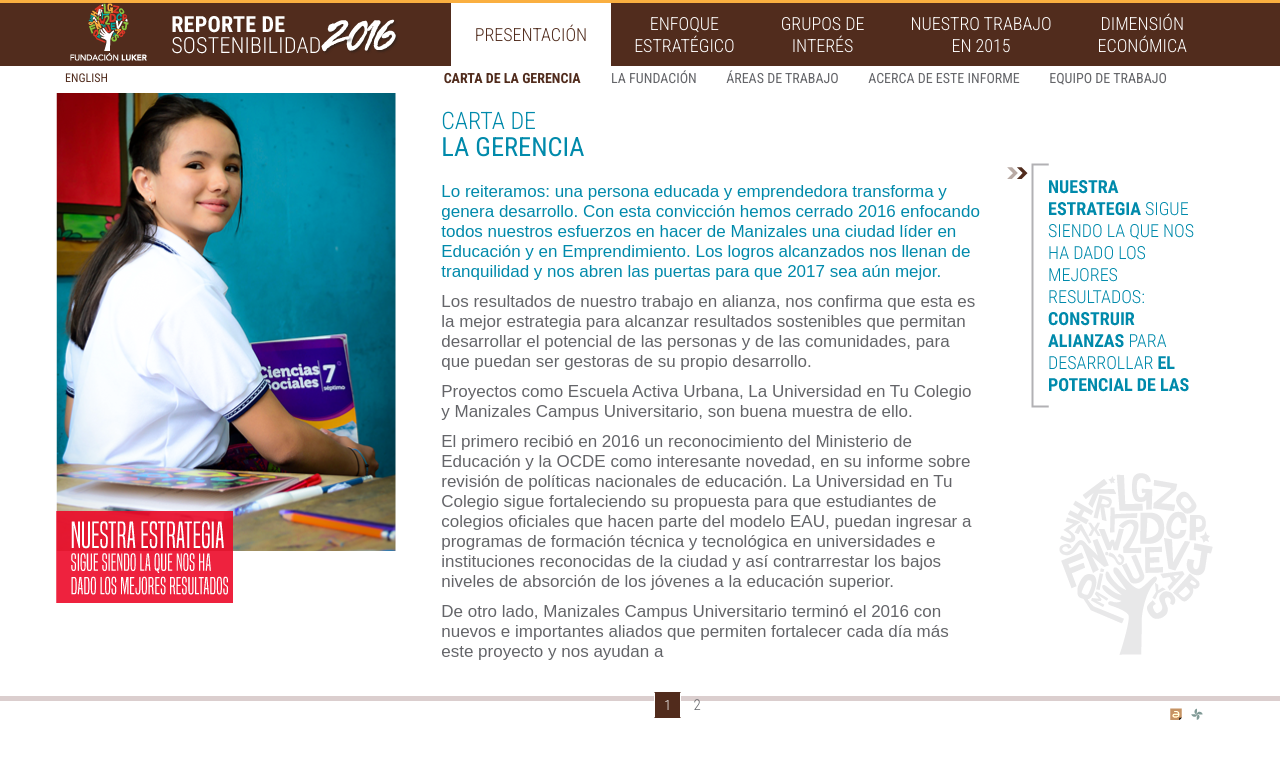
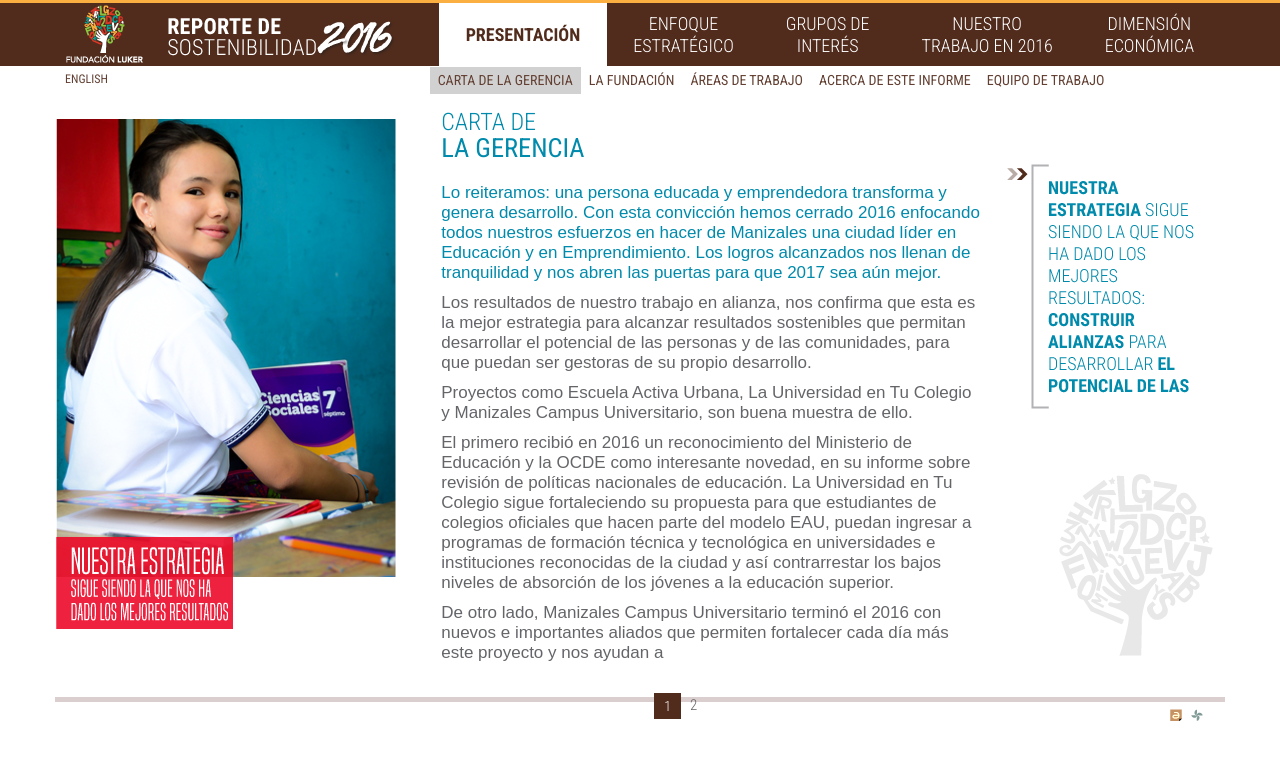
Before and after one commit to AndreaAD/FunLuker2017, a PHP site: page /es/index.php in a window 1280 px wide. Shown: the top 760 px of the page. Run offline with PHP 8.4, Linux system fonts and the light colour scheme; some libraries are stand-ins or nearby versions; some web fonts are replaced.

Commit message:
Ajustes visuales menu

```diff
--- a/es/css/estilos.css
+++ b/es/css/estilos.css
@@ -249,13 +249,27 @@ body#enfoque h5 {
 	padding-top: 30px;
 }
 .logo {
+	margin-top: 2px;
+	margin-left: -4px;
 	position: relative;
 	z-index: 99999;
+}
+.nav .nav-pills a.active {
+	position: relative;
+	font-weight: bold;
+}
+.nav .nav-pills a.active:before {
+	content: '';
+	position: absolute;
+	bottom: -2px;
+	left: 0px;
+	height: 2px;
+	width: 100%;
+	background-color: inherit;
 }
 .nav .nav-pills a.item0:hover, a.item0.active, .menuResponsive a.item0 {
 	background-color: #fff;
 	color: #512C1D;
-
 }
 .nav .nav-pills a.item3:hover, a.item3.active, .menuResponsive a.item3 {
 	background-color: #008AAB;
@@ -268,7 +282,7 @@ body#enfoque h5 {
 
 }
 .nav .nav-pills a.item1:hover, a.item1.active, .menuResponsive a.item1 {
-	background-color: #7AC143;
+	background-color: #8BC53F;
 	color: #fff !important;
 }
 .nav .nav-pills a.item4:hover, a.item4.active, .menuResponsive a.item4 {
@@ -302,10 +316,10 @@ body#enfoque h5 {
 	height: 100%;
 }
 .nav>li>a {
-	padding: 10px 23px;
+	padding: 10px 26px;
 }
 .img_derecha{
-	margin-top: 40px;
+	margin-top: 65px;
     width: 341px;
 }
 .img_izquierda{
@@ -323,13 +337,17 @@ body#enfoque h5 {
     text-transform: uppercase;
     position: relative;
     z-index: 5;
+    overflow: visible;
+    border-bottom: 1px solid #fff;
 }
 .menu a {
 	color: #fff;
 	font-size: 18px;
 }
 .menu .nav nav {
-	float: right;
+	float: left;
+	margin-left: 18px;
+	width: 100%;
 }
 .subMenu {
 	position: relative;
@@ -340,49 +358,42 @@ body#enfoque h5 {
 	font-family: 'Roboto Condensed', sans-serif;
 	font-weight: 400;
 	font-size: 14px;
-	color: #646569;
 	text-transform: uppercase;
-	margin: 0 5px;
 }
-#enfoque .subMenu a{
-	color: #fff;
-}
+
 .subMenu .pager {
 	margin: 0px 0;
     margin-left: -6px;
     text-align: left;
+    height: 27px;
 }
-body#fundacion2014 .subMenu .pager li>a, .subMenu .pager li>span {
+
+.subMenu a {
+	opacity: .9;
+	color: #512B1C;
+}
+
+.subMenu.inverso a {
 	color: #fff;
 }
-body#fundacion2014 .subMenu .pager li>a.active,
-body#fundacion2014 .subMenu .pager li>a:hover {
-	color: #512B1C;
+.pager li {
+	height: 27px;
+	float: left;
 }
-body#enfoque .subMenu .pager li>a.active,
-body#enfoque .subMenu .pager li>a:hover {
-	color: #fff;
-	background-color: #512B1C;
-}
-body#grupos .subMenu .pager li>a, .subMenu .pager li>span {
-	color: #fff;
-}
-body#grupos .subMenu .pager li>a.active,
-body#grupos .subMenu .pager li>a:hover {
-	color: #512B1C;
-}
+
 .subMenu .pager li>a, .subMenu .pager li>span {
 	border: none;
 	background-color: transparent;
 	border-radius: 0px;
-	padding: 2px 8px;
+	padding: 0px 8px;
+	line-height: 27px;
 }
 .subMenu .pager li>a:hover,
 .subMenu .pager li>a:focus,
 .subMenu .pager li>a.active {
-	color:#512C1D;
-	font-weight: 700;
+	background-color: rgba(0,0,0,.2);
 }
+
 .nav-pills>li+li {
 	margin-left: 0;
 }
@@ -655,7 +666,7 @@ body#grupos .subMenu a.DescargarPDF  {
 	background-color: #fff;
 	margin-top: 15px;
 }
-.active{
+.nav a.active{
 	border-left: 1px solid #fff !important;
     border-right: 1px solid #fff !important;
 }
--- a/es/enfoque-estrategico.php
+++ b/es/enfoque-estrategico.php
@@ -25,8 +25,6 @@
                     <p class="texto">“Generar desarrollo económico y social, mediante trabajo en alianzas nacionales y/o internacionales, con proyectos transformadores y de alto impacto en educación y emprendimiento, que empoderen individuos, instituciones y comunidades”.</p>
                     <h5>VISIÓN</h5>
                     <p class="texto">“La Fundación Luker tiene la capacidad y el conocimiento para transformar comunidades y es reconocida por los significativos logros en educación y emprendimiento”.</p>
-
-
                 </div>
                 <div class="col-sm-3 col-izq">
 
--- a/es/footer.php
+++ b/es/footer.php
@@ -1,9 +1,13 @@
+<div class="container">
+    <div class="row">
         <div class="footer">
             <div class="container text-right">
                 <p>Powered by:
                     <a href="//azoma.net" target="_blank"><img src="img/azoma.png" alt="" title="Azoma Criterio Editorial"></a>
                     <a href="//giro360.co" target="_blank"><img src="img/giro.png" alt="" title="giro360 Diseño"></a>
                 </p>
+            </div>
+        </div>
     </div>
 </div>
 <script src="js/jquery-1.9.1.min.js"></script>
--- a/es/header.php
+++ b/es/header.php
@@ -68,10 +68,10 @@
                     <nav>
                         <ul class="nav nav-pills">
                           <li role="presentation"><a href="index.php" class="item0 <?php echo $activo == 1 ? 'active' : '' ?>">Presentación</a></li>
-                          <li role="presentation"><a href="enfoque-estrategico.php" class="item1 <?php echo $activo == 2 ? 'active' : '' ?>">Enfoque <br>estratégico</a></li>
-                          <li role="presentation"><a href="grupos-interes.php" class="item2 <?php echo $activo == 3 ? 'active' : '' ?>">Grupos de <br>interés</a></li>
-                          <li role="presentation"><a href="nuestro-trabajo.php" class="item3 <?php echo $activo == 4 ? 'active' : '' ?>">Nuestro trabajo <br>en 2015</a></li>
-                          <li role="presentation"><a href="inversion.php" class="item5 <?php echo $activo == 5 ? 'active' : '' ?>">Dimensión <br>económica</a></li>
+                          <li role="presentation"><a href="enfoque-estrategico.php" class="item1 <?php echo $activo == 2 ? 'active' : '' ?>">Enfoque<br>estratégico</a></li>
+                          <li role="presentation"><a href="grupos-interes.php" class="item2 <?php echo $activo == 3 ? 'active' : '' ?>">Grupos de<br>interés</a></li>
+                          <li role="presentation"><a href="nuestro-trabajo.php" class="item3 <?php echo $activo == 4 ? 'active' : '' ?>">Nuestro<br>trabajo en 2016</a></li>
+                          <li role="presentation"><a href="inversion.php" class="item5 <?php echo $activo == 5 ? 'active' : '' ?>">Dimensión<br>económica</a></li>
                         </ul>
                     </nav>
                 </div>
--- a/es/index.php
+++ b/es/index.php
@@ -12,7 +12,7 @@
         <div class="col-sm-8">
         </div>
         <div class="col-sm-3 col-izq">
-            <img src="img/Carta_logo2.png" class="img_izquierda hidden-xs" alt="">
+            <img src="img/Carta2.png" class="img_izquierda hidden-xs" alt="">
         </div>
         <!--All Pages-->
         <div class="pt-page pt-page-1">
--- a/es/submenu_enfoque.php
+++ b/es/submenu_enfoque.php
@@ -1,4 +1,4 @@
-<div class="row subMenu verde">
+<div class="row subMenu verde inverso">
     <div class="col-sm-5">
         <a href="../en/index.php" class="language">English</a>
         <a href="ReporteSostenibilidad2015.pdf" class="DescargarPDF" target="_blank">Versión PDF</a>
@@ -6,8 +6,8 @@
     <div class="col-sm-11">
         <nav>
 		    <ul class="pager">
-		     	<li><a href="enfoque-estrategico.php" class="item0 <?php echo $activo_submenu == 1 ? 'active' : '' ?>">Enfoque</a></li>
-		        <li><a href="valores.php" class="item0 <?php echo $activo_submenu == 2 ? 'active' : '' ?>">Valores</a></li>
+		     	<li><a href="enfoque-estrategico.php" class="<?php echo $activo_submenu == 1 ? 'active' : '' ?>">Enfoque</a></li>
+		        <li><a href="valores.php" class="<?php echo $activo_submenu == 2 ? 'active' : '' ?>">Valores</a></li>
 		    </ul>
 		</nav>
     </div>
--- a/es/submenu_presentacion.php
+++ b/es/submenu_presentacion.php
@@ -6,11 +6,11 @@
     <div class="col-sm-11">
         <nav>
 		    <ul class="pager">
-		        <li><a href="index.php" class="item0 <?php echo $activo_submenu == 1 ? 'active' : '' ?>">Carta de la Gerencia</a></li>
-		        <li><a href="fLuker.php" class="item0 <?php echo $activo_submenu == 2 ? 'active' : '' ?>">La Fundación</a></li>
-		        <li><a href="areas.php" class="item0 <?php echo $activo_submenu == 3 ? 'active' : '' ?>">Áreas de trabajo</a></li>
-		        <li><a href="informe.php" class="item0 <?php echo $activo_submenu == 4 ? 'active' : '' ?>">Acerca de este informe</a></li>
-		        <li><a href="equipo.php" class="item0 <?php echo $activo_submenu == 5 ? 'active' : '' ?>">Equipo de trabajo</a></li>
+		        <li><a href="index.php" class="<?php echo $activo_submenu == 1 ? 'active' : '' ?>">Carta de la Gerencia</a></li>
+		        <li><a href="fLuker.php" class="<?php echo $activo_submenu == 2 ? 'active' : '' ?>">La Fundación</a></li>
+		        <li><a href="areas.php" class="<?php echo $activo_submenu == 3 ? 'active' : '' ?>">Áreas de trabajo</a></li>
+		        <li><a href="informe.php" class="<?php echo $activo_submenu == 4 ? 'active' : '' ?>">Acerca de este informe</a></li>
+		        <li><a href="equipo.php" class="<?php echo $activo_submenu == 5 ? 'active' : '' ?>">Equipo de trabajo</a></li>
 		    </ul>
 		</nav>
     </div>
```
Also changed, not shown: es/img/Carta2.png (renamed from es/img/Carta_logo2.png). Lines whose indentation alone changed are shown as unchanged.
